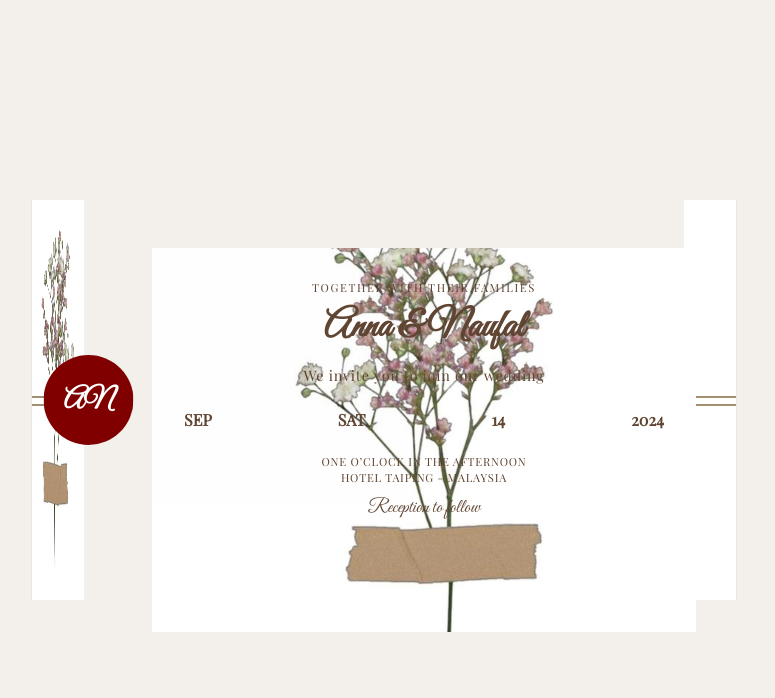
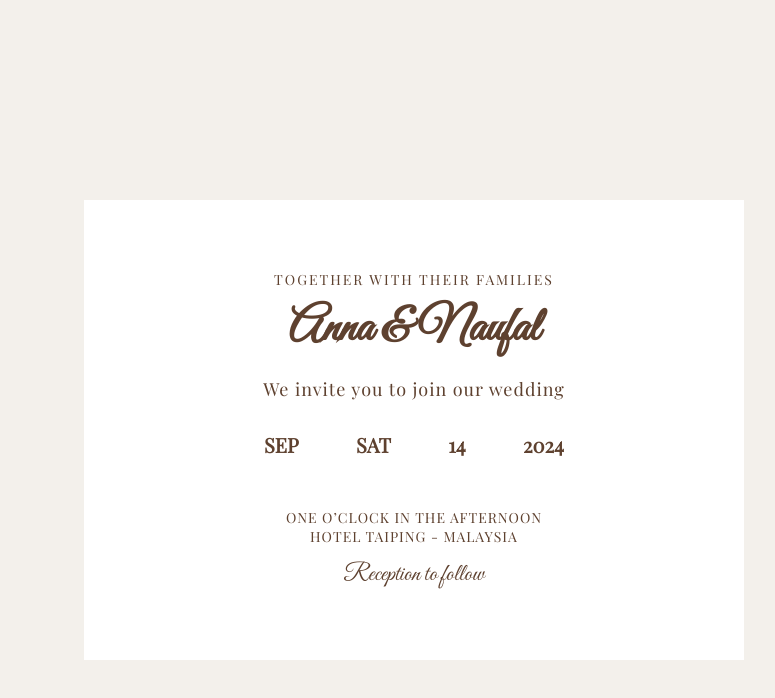
Before and after one commit to nasuhafatinah/weddingcard, a plain HTML site: page index.html in a window 1280 px wide. Both pictures are taken after a click on the element "AN". Shown: the whole page, without its empty margins (256-1031 px from the left). Drawn offline with nearby package versions, Linux system fonts and the light colour scheme.

Commit message:
Update index.html

```diff
--- a/index.html
+++ b/index.html
@@ -28,8 +28,12 @@
     .invitation {
       width: 100%;
       height: 100%;
-      position: relative;
+      position: absolute;
       display: flex;
+      z-index: 10;
+    }
+
+    .panel, .seal, .content {
       transition: all 1.5s ease-in-out;
     }
 
@@ -39,7 +43,6 @@
       background-color: #fff;
       position: absolute;
       top: 0;
-      transition: all 1.5s ease-in-out;
       display: flex;
       align-items: center;
       justify-content: center;
@@ -101,19 +104,18 @@
       clip-path: circle(50%);
       box-shadow: 0 4px 12px rgba(0, 0, 0, 0.4);
       cursor: pointer;
-      transition: all 1.5s ease-in-out;
     }
 
     .seal.shake {
       animation: shake 0.4s ease-in-out;
     }
 
-    .seal.attached {
+    .open .seal {
       left: 0;
       transform: translate(-45%, -50%);
     }
 
-    .content, .second-page {
+    .content {
       position: absolute;
       top: 0;
       left: 0;
@@ -123,7 +125,7 @@
       padding: 40px;
       text-align: center;
       opacity: 0;
-      transition: opacity 1s ease-in-out, transform 1s ease-in-out;
+      transition: opacity 1s ease-in-out;
       z-index: 1;
     }
 
@@ -151,22 +153,38 @@
       opacity: 0;
     }
 
-    .open .seal {
+    .invitation.fade-out {
+      animation: fadeOutCard 1s forwards;
+    }
+
+    @keyframes fadeOutCard {
+      0% { opacity: 1; transform: scale(1); }
+      100% { opacity: 0; transform: scale(0.8); }
+    }
+
+    .second-page {
+      position: absolute;
+      top: 0;
       left: 0;
-      transform: translate(-45%, -50%);
+      width: 100%;
+      height: 100%;
+      background-color: white;
+      transform: scale(1.2);
+      opacity: 0;
+      z-index: 0;
+      display: flex;
+      flex-direction: column;
+      justify-content: center;
+      align-items: center;
+      text-align: center;
+      padding: 30px;
+      transition: transform 1s ease-in-out, opacity 1s ease-in-out;
     }
 
     .show-second-page {
       opacity: 1;
       transform: scale(1);
       z-index: 10;
-    }
-
-    .second-page {
-      background-image: url('bunga2.jpg');
-      background-size: cover;
-      background-position: center;
-      transform: scale(0.8);
     }
 
     .top-text, .middle-text, .bottom-text {
@@ -199,6 +217,8 @@
       font-size: 20px;
       margin-bottom: 20px;
       color: #5e412f;
+      width: 100%;
+      max-width: 300px;
     }
 
     .bottom-text p {
@@ -228,7 +248,6 @@
   <div class="invitation" id="card">
     <div class="left-panel panel"></div>
     <div class="right-panel panel"></div>
-
     <div class="seal" id="seal" onclick="openCard()">AN</div>
 
     <div class="content">
@@ -236,6 +255,7 @@
       <p>You are warmly invited to our wedding</p>
       <p><strong>14th September 2024</strong></p>
       <p>Venue: São Paulo, Brazil</p>
+    </div>
   </div>
 
   <div class="second-page" id="secondPage">
@@ -256,7 +276,6 @@
     </div>
   </div>
 </div>
-</div>
 
 <script>
   function openCard() {
@@ -268,12 +287,12 @@
 
     setTimeout(() => {
       seal.classList.remove('shake');
-      card.classList.toggle('open');
-      seal.classList.toggle('attached');
+      card.classList.add('open');
 
       setTimeout(() => {
+        card.classList.add('fade-out');
         secondPage.classList.add('show-second-page');
-      }, 1600);
+      }, 1200);
     }, 400);
   }
 </script>
```
Lines whose indentation alone changed are shown as unchanged.
